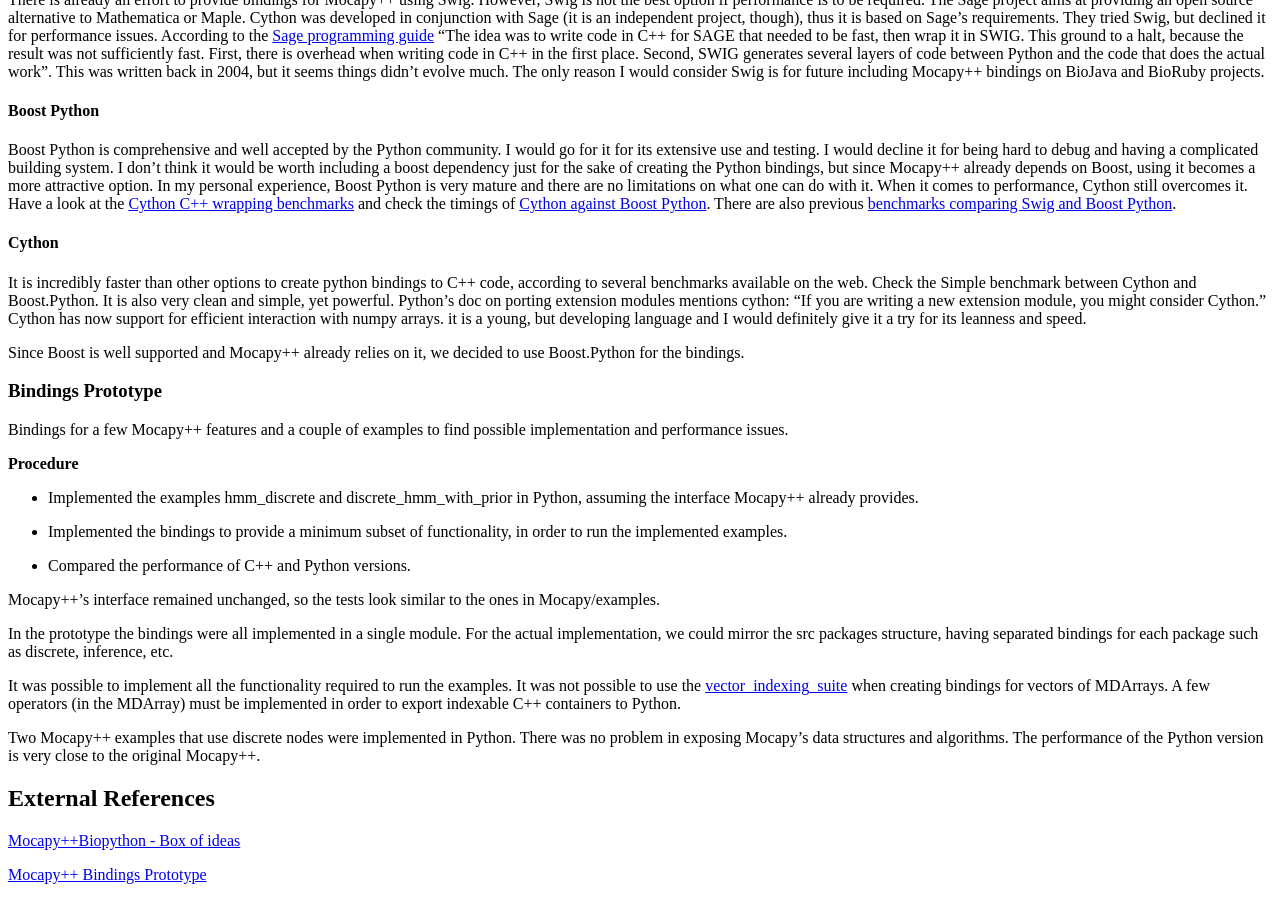
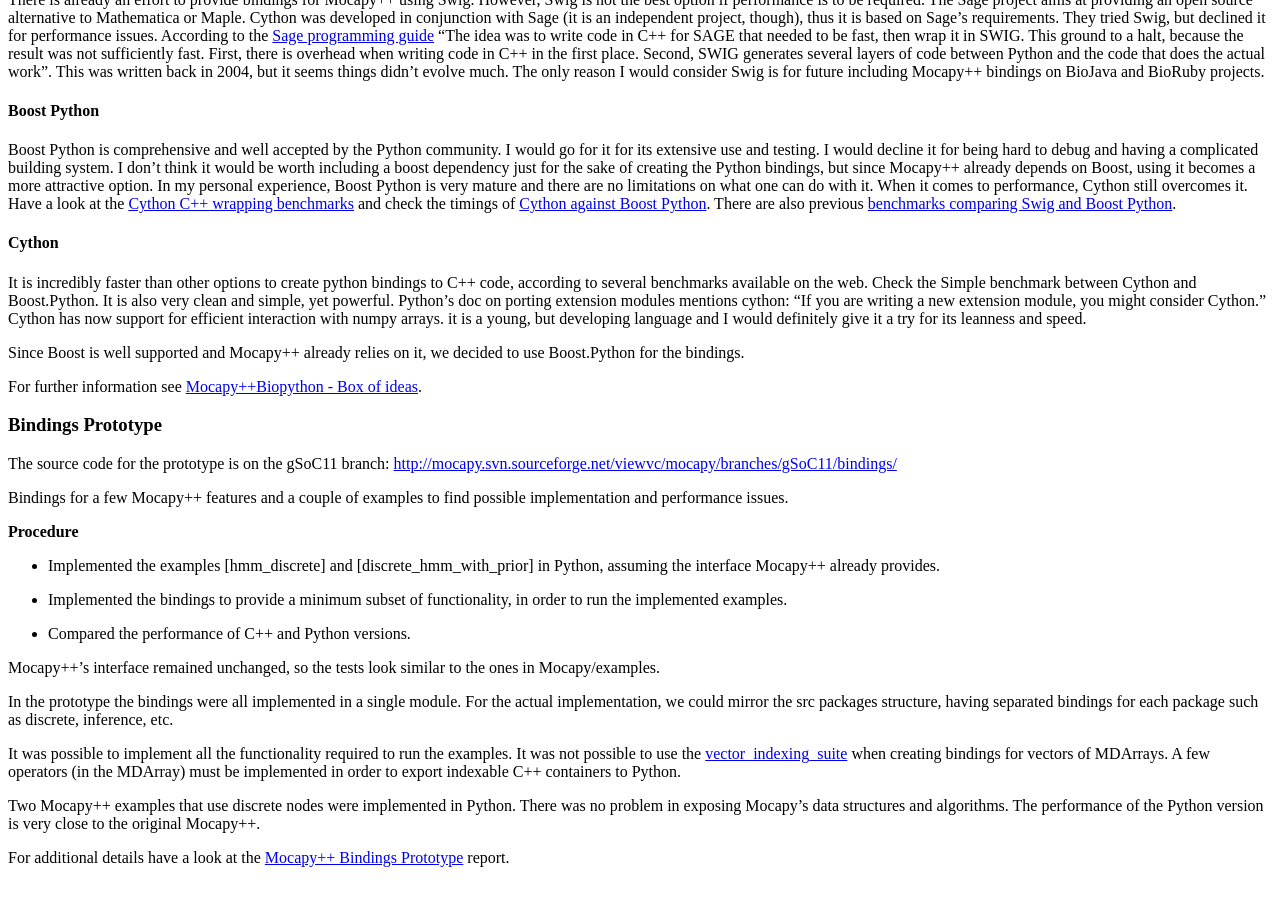
Before and after one commit to biopython/biopython.github.io, a Jekyll site: the page built from wiki/GSOC2011_Mocapy.md, in a window 1280 px wide and 900 px high, scrolled down 3010 px. Built offline with Jekyll 4.4.1, drawn with Linux system fonts in a browser that asks for light colours.

Commit message:
Change to wiki page

```diff
--- a/wiki/GSOC2011_Mocapy.md
+++ b/wiki/GSOC2011_Mocapy.md
@@ -326,15 +326,21 @@ definitely give it a try for its leanness and speed.
 Since Boost is well supported and Mocapy++ already relies on it, we
 decided to use Boost.Python for the bindings.
 
+For further information see [Mocapy++Biopython - Box of
+ideas](https://docs.google.com/document/d/1E72Qysp3pMd69hSYfIXJKgBLdeSMbzSol9RYD2rKHlI/edit?hl=pt_BR&authkey=CPmFxK0H).
+
 ### Bindings Prototype
+
+The source code for the prototype is on the gSoC11 branch:
+<http://mocapy.svn.sourceforge.net/viewvc/mocapy/branches/gSoC11/bindings/>
 
 Bindings for a few Mocapy++ features and a couple of examples to find
 possible implementation and performance issues.
 
 **Procedure**
 
--   Implemented the examples hmm\_discrete and
-    discrete\_hmm\_with\_prior in Python, assuming the interface
+-   Implemented the examples \[hmm\_discrete\] and
+    \[discrete\_hmm\_with\_prior\] in Python, assuming the interface
     Mocapy++ already provides.
 
 <!-- -->
@@ -366,11 +372,6 @@ Python. There was no problem in exposing Mocapy’s data structures and
 algorithms. The performance of the Python version is very close to the
 original Mocapy++.
 
-External References
--------------------
-
-[Mocapy++Biopython - Box of
-ideas](https://docs.google.com/document/d/1E72Qysp3pMd69hSYfIXJKgBLdeSMbzSol9RYD2rKHlI/edit?hl=pt_BR&authkey=CPmFxK0H)
-
-[Mocapy++ Bindings
+For additional details have a look at the [Mocapy++ Bindings
 Prototype](https://docs.google.com/document/d/1JPkCbvJ9Gk3b6LmQ68__UUt4Yz2P1-c286p6FVEqyXs/edit?hl=pt_BR&authkey=CJTCpZgL)
+report.
```
Also changed, not shown: 1 other file.
